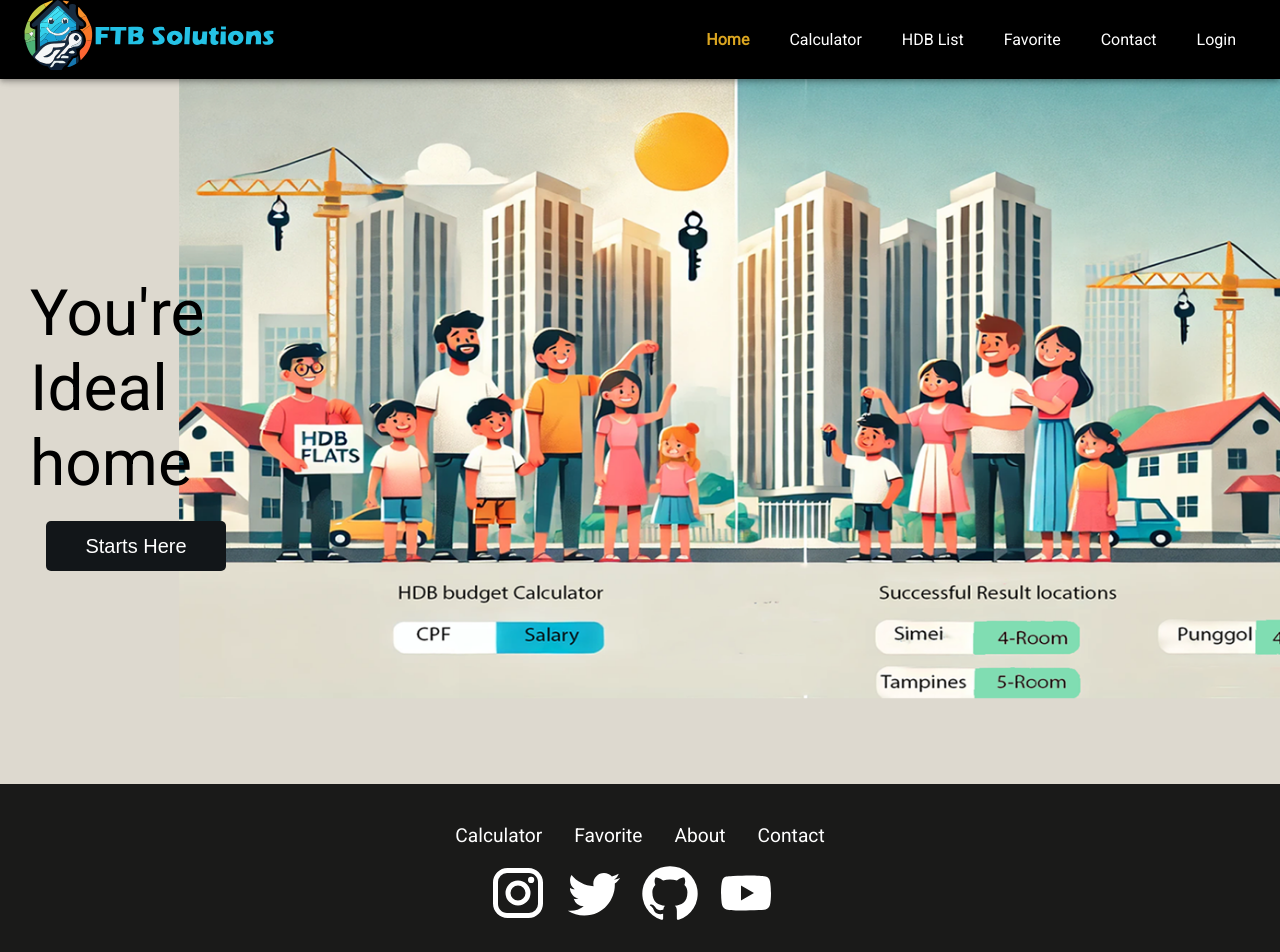
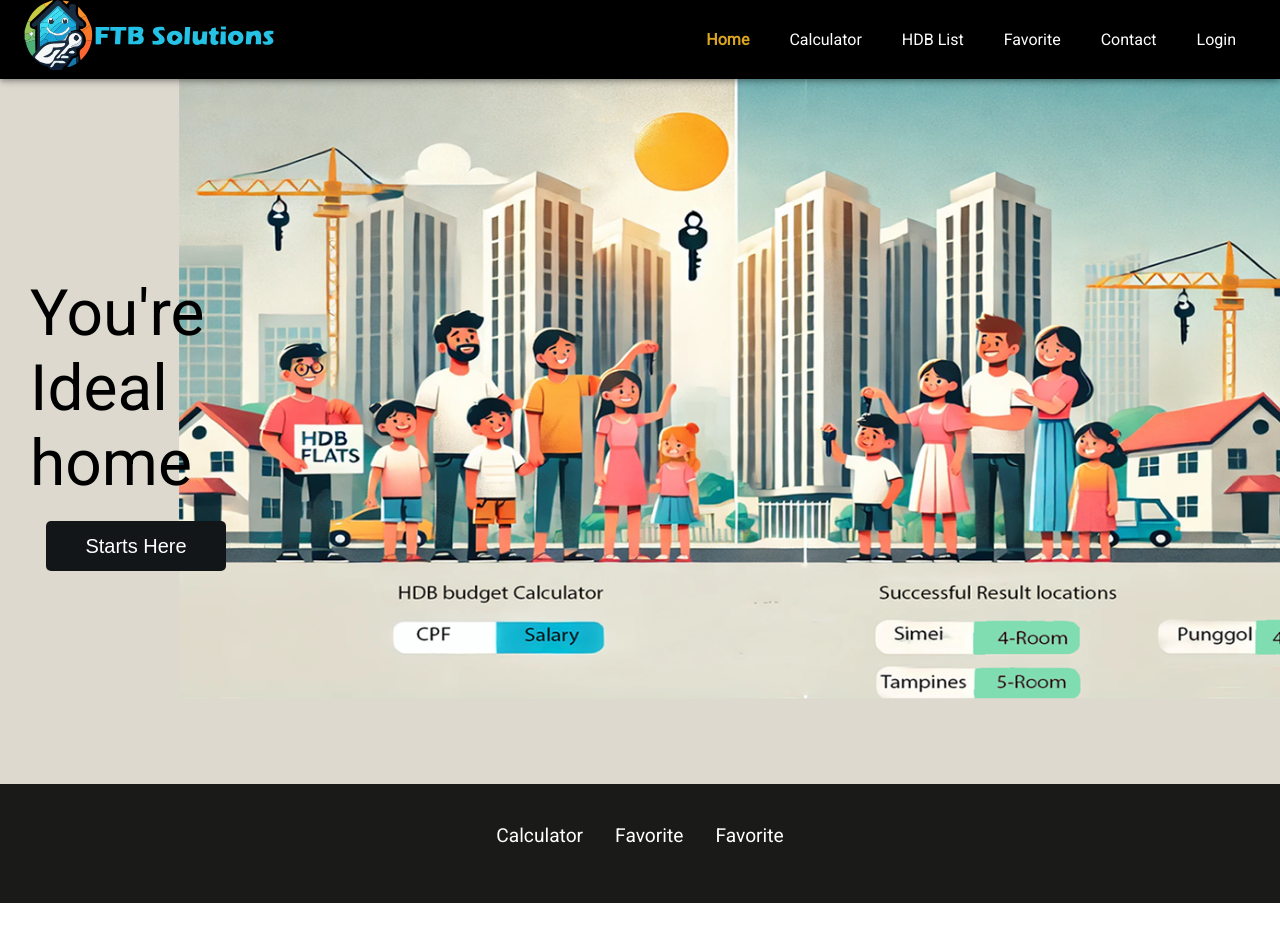
Before and after one commit to KhairulAnuwar/Grp1ReactProjUpdated, a React (Create React App) app: page / in a window 1280 px wide. Shown: the top 952 px of the page. After the commit the page ends 903 px from the top, so only its background shows below. Built offline with nearby package versions, Linux system fonts and the light colour scheme; no server answers.

Commit message:
Update Footer.js
Footer update

```diff
--- a/src/components/Layout/Footer.js
+++ b/src/components/Layout/Footer.js
@@ -40,14 +40,11 @@ const Footer = () => {
           <Link href="/FCalculator" underline="none">
             Calculator
           </Link>
+           <Link href="/Favorite" underline="none">
+            Favorite
+          </Link>
           <Link href="/Favorite" underline="none">
             Favorite
-          </Link>
-          <Link href="/about" underline="none">
-            About
-          </Link>
-          <Link href="/contact" underline="none">
-            Contact
           </Link>
         </Box>
 
@@ -70,18 +67,6 @@ const Footer = () => {
             },
           }}
         >
-          <Link href="https://instagram.com" target="_blank" color="inherit">
-            <InstagramIcon />
-          </Link>
-          <Link href="https://x.com" target="_blank" color="inherit">
-            <TwitterIcon />
-          </Link>
-          <Link href="https://github.com" target="_blank" color="inherit">
-            <GitHubIcon />
-          </Link>
-          <Link href="https://youtube.com" target="_blank" color="inherit">
-            <YouTubeIcon />
-          </Link>
         </Box>
 
 
```
